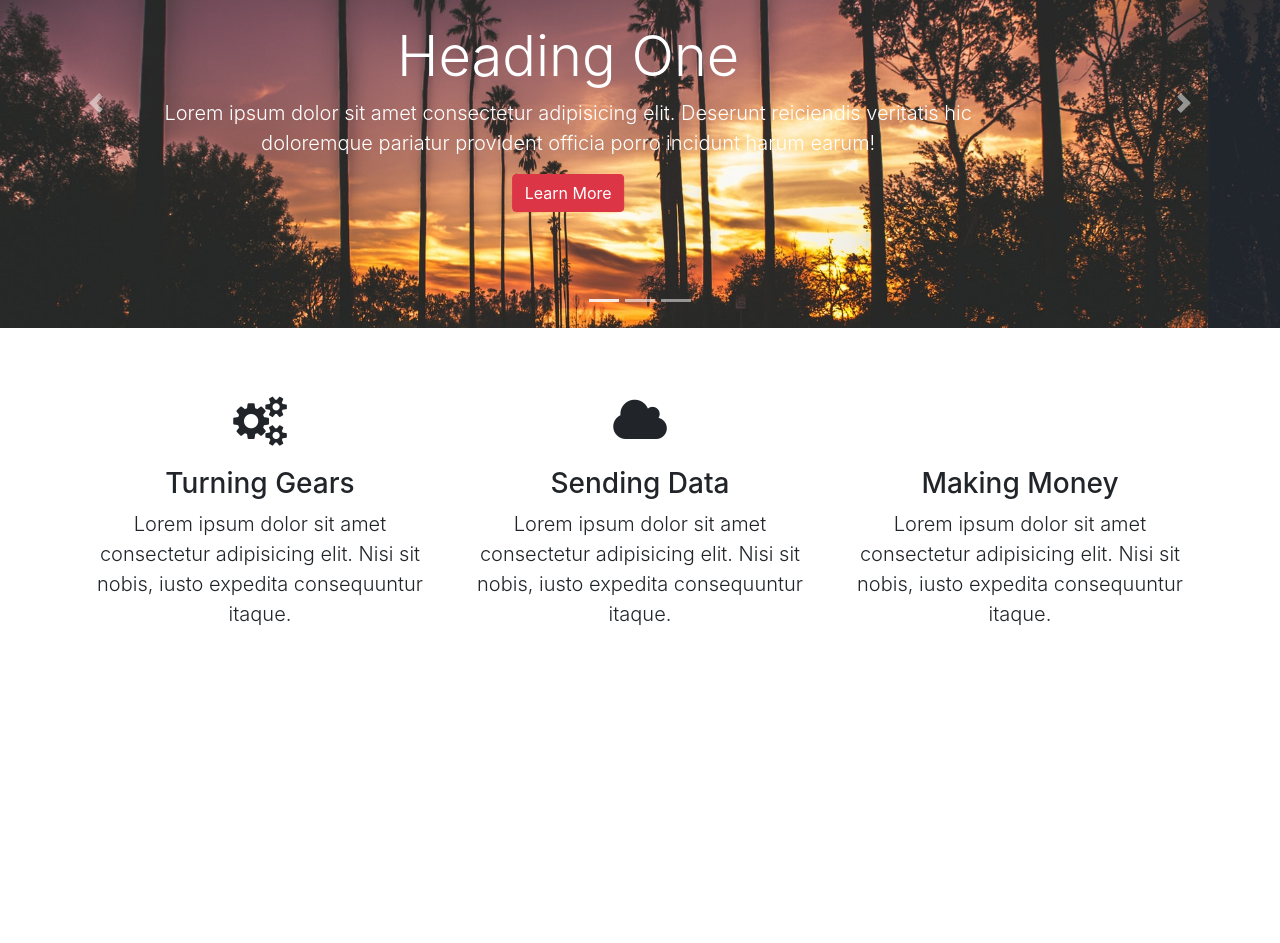
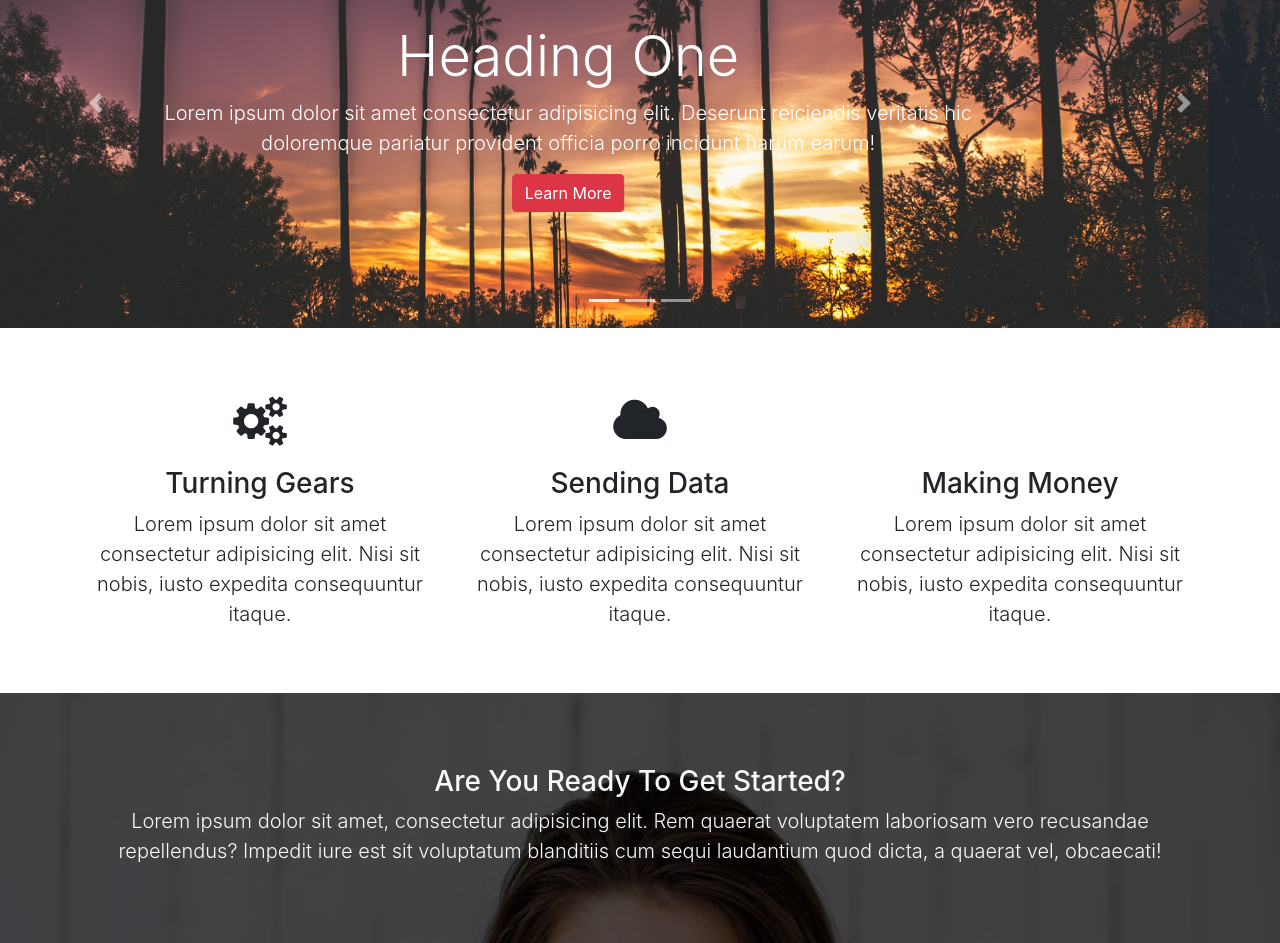
Before and after one commit to saddamhr/glozzom, a plain HTML site: page index.html in a window 1280 px wide. Shown: the part 178-1121 px from the top of the page. Before the commit the page ends 871 px from the top, so only its background shows below. Drawn offline with Linux system fonts and the light colour scheme.

Commit message:
get started section done

```diff
--- a/assets/scss/style.scss
+++ b/assets/scss/style.scss
@@ -1,4 +1,5 @@
 $icon-size: 50px;
+$dark-overlay: rgba(0,0,0,0.7);
 
 .navbar {
 	background: #000;
@@ -34,9 +35,30 @@
 	font-size: $icon-size;
 }
 
+#getstarted {
+	position: relative;
+	background: url('../img/bg1.jpeg');
+	background-size: cover;
+	background-attachment: fixed;
+	background-repeat: no-repeat;
+	min-height: 250px;
+
+	.dark-overlay {
+		background: $dark-overlay;
+		position: absolute;
+		top: 0;
+		left: 0;
+		width: 100%;
+		height: 100%;
+	}
+}
+
 @media(max-width: 767px) {
 	.nav-item {
 		padding-left: 0 !important;
+	}
+	#getstarted {
+		min-height: 300px;
 	}
 }
 @media(max-width: 480px) {
@@ -45,4 +67,7 @@
 			font-size: 2.5rem;
 		}
 	}
+	#getstarted {
+		min-height: 350px;
+	}
 }
--- a/index.html
+++ b/index.html
@@ -112,6 +112,19 @@
 			</div>
 		</div>
 	</section>
+	<!-- HOME GET STARTED -->
+	<section id="getstarted" class="py-5 text-center text-light">
+		<div class="dark-overlay">
+			<div class="container">
+				<div class="row">
+					<div class="col mt-5 pt-4">
+						<h3>Are You Ready To Get Started?</h3>
+						<p class="lead">Lorem ipsum dolor sit amet, consectetur adipisicing elit. Rem quaerat voluptatem laboriosam vero recusandae repellendus? Impedit iure est sit voluptatum blanditiis cum sequi laudantium quod dicta, a quaerat vel, obcaecati!</p>
+					</div>
+				</div>
+			</div>
+		</div>
+	</section>
 
 	<script src="assets/js/jquery.min.js"></script>
 	<script src="assets/js/popper.min.js"></script>
```
Also changed, not shown: assets/css/style.css.
